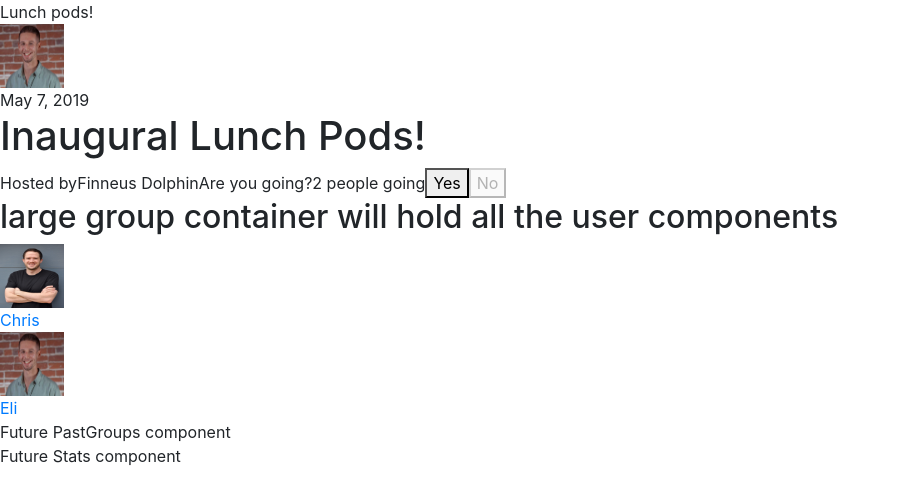
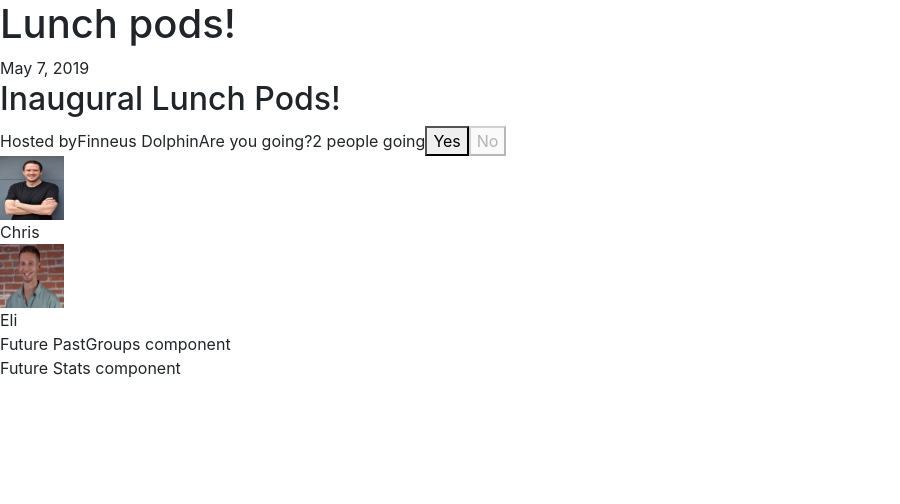
Before and after one commit to sarahnash/react-lunch-pods, a React (Create React App) app: page / in a window 1280 px wide. Shown: the top 504 px of the page, without its empty margins (0-900 px from the left). Built offline with nearby package versions, Linux system fonts and the light colour scheme.

Commit message:
hover working, need to add user details component

```diff
--- a/src/components/App.js
+++ b/src/components/App.js
@@ -10,10 +10,9 @@ class App extends Component {
   render() {
     return (
       <div className="App">
-          <div className="Heading">
+          <h1>
             Lunch pods!
-          </div>
-          <User />
+          </h1>
           <Event />
           <LargeGroupContainer />
           <MoreInfoContainer />
--- a/src/components/Event.js
+++ b/src/components/Event.js
@@ -7,9 +7,9 @@ class Event extends Component {
 
     this.state = {
       user:{
-        Photo: '../assets/sarah-headshot.jpg',
-        Name: 'Sarah',
-        Link: 'http://sarahnash.dev/'
+        photo: '../assets/sarah-headshot.jpg',
+        name: 'Sarah',
+        link: 'http://sarahnash.dev/'
       },
       yesButton: false,
       noButton: true,
@@ -37,13 +37,12 @@ class Event extends Component {
   }
 
   render() {
-    console.log('props', this.props)
     return (
       <div>
         <span>May 7, 2019</span>
-        <h1 className="pageHead-headline text--pageTitle">Inaugural Lunch Pods!</h1>
-          <span className="text--secondary text--small">Hosted by
-          <span className="link">Finneus Dolphin</span>
+        <h2>Inaugural Lunch Pods!</h2>
+          <span>Hosted by
+          <span >Finneus Dolphin</span>
           </span>
               <span>Are you going?</span>
               <span>{this.props.users.length} people going</span>
--- a/src/components/User.js
+++ b/src/components/User.js
@@ -1,29 +1,27 @@
 import React, { Component } from 'react'
-import { Media } from 'react-bootstrap'
-import { connect } from 'react-redux'
 
-// TODO: pass users in as props
 // TODO: hover action brings up user details
 
 class User extends Component {
-  constructor(props) {
-    super(props)
+
+  hover() {
+    console.log('hover!')
   }
+
+  exitHover() {
+    console.log('stop hovering!')
+  }
+
   render() {
     return (
-     <Media>
-  <Media.Body>
-      <img width={64} height={64} src={this.props.users[1].Photo}/>
-      <div><a href={this.props.users.Link}>{this.props.users.Name}</a>
+     <div>
+        <img width={64} height={64} src={this.props.photo} onMouseEnter={this.hover} onMouseLeave={this.exitHover}/>
+        <div>
+          {this.props.name}
+        </div>
       </div>
-  </Media.Body>
-</Media>
     )
   }
 }
 
-const mapStateToProps = (state) => ({
-  users: state.users
-})
-
-export default connect(mapStateToProps) (User);
+export default User;
--- a/src/containers/LargeGroupContainer.js
+++ b/src/containers/LargeGroupContainer.js
@@ -1,27 +1,17 @@
 import React, { Component } from 'react'
 import User from '../components/User.js'
 import { connect } from 'react-redux'
-
-
-// TODO: map over users in store to render cards
 
 class LargeGroupContainer extends Component {
   constructor(props) {
     super(props)
   }
+
   render() {
     return (
       <div className="box">
-        <h2>
-          large group container will hold all the user components
-        </h2>
         <div>
-          {this.props.users.map(user =>
-          <div>
-            <img width={64} height={64} src={user.Photo}/>
-            <div><a href={user.Link}>{user.Name}</a></div>
-            </div>
-          )}
+          {this.props.users.map(user => <User {...user}/>)}
         </div>
       </div>
     )
--- a/src/reducers/groupReducer.js
+++ b/src/reducers/groupReducer.js
@@ -1,14 +1,14 @@
 const initialState = {
   users: [
     {
-      Photo: '../assets/chris-oakman-headshot-medium.jpg',
-      Name: 'Chris',
-      Link: 'http://chrisoakman.com/'
+      photo: '../assets/chris-oakman-headshot-medium.jpg',
+      name: 'Chris',
+      link: 'http://chrisoakman.com/'
     },
     {
-      Photo: '../assets/eli-2-web.jpg',
-      Name: 'Eli',
-      Link: 'https://elibadgio.com/'
+      photo: '../assets/eli-2-web.jpg',
+      name: 'Eli',
+      link: 'https://elibadgio.com/'
     }
   ],
   largeGroup: [],
```
Also changed, not shown: src/components/UserDetails.js (+2 -11 lines).
